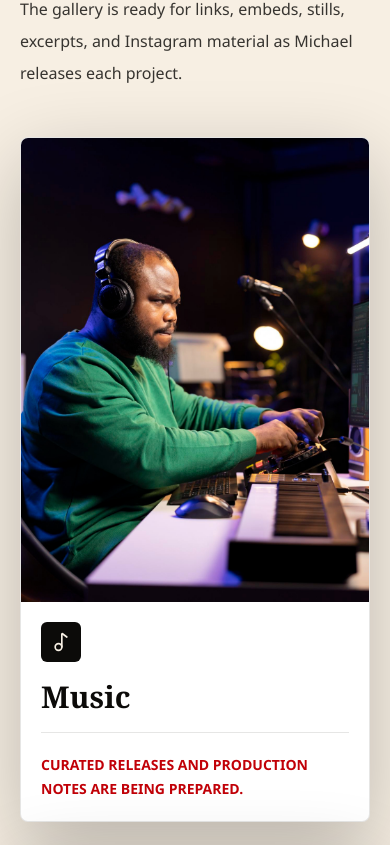
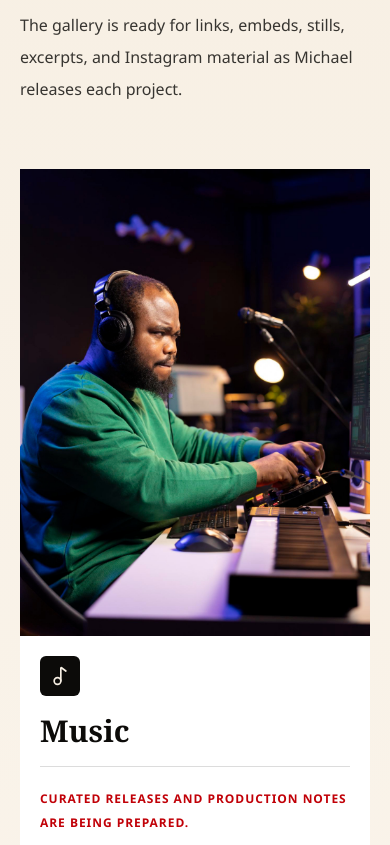
Before and after one commit to Dotunbey/music, a Next.js app: page /gallery in a window 390 px wide. Shown: the part 831-1676 px from the top of the page. Built offline with nearby package versions, Linux system fonts and the light colour scheme.

Commit message:
style: push public pages toward gallery aesthetic

```diff
--- a/src/app/(site)/gallery/page.tsx
+++ b/src/app/(site)/gallery/page.tsx
@@ -36,7 +36,7 @@ export default function GalleryPage() {
         primaryLabel="View Instagram"
       />
 
-      <section className="relative overflow-hidden bg-cream px-5 py-20 text-ink md:px-8 md:py-28">
+      <section className="gallery-wall relative overflow-hidden px-5 py-24 text-ink md:px-8 md:py-40">
         <GhostWord word="Gallery" tone="dark" className="-right-10 top-12 text-[17vw]" />
         <div className="relative mx-auto max-w-7xl">
           <SectionHeading
@@ -45,14 +45,14 @@ export default function GalleryPage() {
             body="The gallery is ready for links, embeds, stills, excerpts, and Instagram material as Michael releases each project."
             tone="dark"
           />
-          <div className="mt-12 grid gap-6 md:grid-cols-2 lg:grid-cols-4" data-stagger>
+          <div className="mt-16 grid gap-x-8 gap-y-16 md:grid-cols-2 lg:grid-cols-4" data-stagger>
             {galleryCategories.map((category, index) => {
               const Icon = category.icon;
 
               return (
                 <article
                   key={category.title}
-                  className={`card-lift relative overflow-hidden rounded-lg border border-ink/10 bg-white shadow-soft ${
+                  className={`gallery-frame card-lift relative overflow-hidden ${
                     index % 2 === 1 ? "lg:translate-y-10" : ""
                   }`}
                   data-reveal="card"
@@ -66,14 +66,14 @@ export default function GalleryPage() {
                       className="object-cover"
                     />
                   </div>
-                  <div className="p-5">
+                  <div className="p-5 md:p-6">
                     <span className="grid h-10 w-10 place-items-center rounded-md bg-ink text-cream">
                       <Icon aria-hidden="true" className="h-5 w-5" />
                     </span>
                     <h2 className="mt-5 font-display text-3xl font-black leading-none">
                       {category.title}
                     </h2>
-                    <p className="mt-5 border-t border-ink/10 pt-5 text-sm font-bold uppercase leading-6 text-red-700">
+                    <p className="gallery-caption mt-5 pt-5 text-xs font-bold uppercase leading-6 text-red-700">
                       {category.status}
                     </p>
                   </div>
--- a/src/app/(site)/page.tsx
+++ b/src/app/(site)/page.tsx
@@ -120,20 +120,19 @@ export default function Home() {
         </div>
       </section>
 
-      <section className="surface-grid relative overflow-hidden bg-cream px-5 py-20 text-ink md:px-8 md:py-28">
+      <section className="gallery-wall relative overflow-hidden px-5 py-24 text-ink md:px-8 md:py-36">
         <GhostWord word="Studio" tone="dark" className="-left-8 bottom-8 text-[17vw]" />
-        <div className="relative mx-auto grid max-w-7xl gap-10 lg:grid-cols-[0.95fr_1.05fr] lg:items-center">
+        <div className="relative mx-auto grid max-w-7xl gap-16 lg:grid-cols-[0.82fr_1.18fr] lg:items-start">
           <div>
             <p className="mb-4 text-sm font-bold uppercase text-red-700">
               Services
             </p>
-            <h2 className="font-display text-4xl font-black leading-none text-balance md:text-6xl">
-              Production support for songs that need direction.
+            <h2 className="font-display text-5xl font-black leading-none text-balance md:text-7xl">
+              Three services. No clutter.
             </h2>
-            <p className="mt-6 max-w-xl text-lg leading-8 text-ink/82">
-               Arrangement, tracking, vocal production, and practical studio
-               direction for artists who need the music to move with intention.
-             </p>
+            <p className="gallery-caption mt-8 max-w-md pt-5 text-xs font-bold uppercase leading-6 text-ink/62">
+              Vocal production / vocal arrangement / music production
+            </p>
             <div className="mt-8 flex flex-col gap-3 sm:flex-row">
               <ActionLink href="/services">View Services</ActionLink>
               <a
@@ -148,31 +147,31 @@ export default function Home() {
             </div>
           </div>
 
-          <div className="grid gap-4 sm:grid-cols-2" data-stagger>
+          <div className="grid gap-8 sm:grid-cols-3" data-stagger>
             {services.map((service, index) => {
               const Icon = service.icon;
               return (
                 <article
                   key={service.title}
-                  className={`card-lift relative overflow-hidden rounded-lg border border-ink/10 bg-white shadow-soft ${
-                    index === 1 ? "sm:translate-y-8" : ""
+                  className={`gallery-frame card-lift relative overflow-hidden ${
+                    index === 1 ? "sm:translate-y-12" : ""
                   }`}
                   data-reveal="card"
                 >
-                  <div className="relative aspect-[4/3] overflow-hidden">
+                  <div className="relative aspect-[3/4] overflow-hidden">
                     <SafeImage
                       src={service.image}
                       alt=""
                       fill
-                      sizes="(min-width: 1024px) 25vw, 50vw"
+                      sizes="(min-width: 1024px) 22vw, 50vw"
                       className="object-cover transition duration-700 group-hover:scale-105"
                     />
                   </div>
-                  <div className="p-5">
-                    <span className="grid h-10 w-10 place-items-center rounded-md bg-ink text-cream">
+                  <div className="p-5 md:p-6">
+                    <span className="grid h-9 w-9 place-items-center rounded-md bg-ink text-cream">
                       <Icon aria-hidden="true" className="h-5 w-5" />
                     </span>
-                    <h3 className="mt-5 font-display text-2xl font-black leading-none">
+                    <h3 className="mt-5 font-display text-2xl font-black leading-none md:text-3xl">
                       {service.title}
                     </h3>
                   </div>
@@ -204,25 +203,31 @@ export default function Home() {
               title="Personal projects in a quieter room."
               body="Music, poetry, short films, books, and visual fragments share one gallery-style hub away from the client-facing portfolio."
             />
-            <div className="mt-8 grid gap-4" data-stagger>
+            <div className="mt-8 grid gap-5 sm:grid-cols-3" data-stagger>
               {galleryCategories.slice(0, 3).map((category) => {
                 const Icon = category.icon;
                 return (
                   <div
                     key={category.title}
-                    className="card-lift relative flex gap-4 overflow-hidden rounded-lg border border-cream/12 bg-cream/[0.04] p-4"
+                    className="card-lift relative overflow-hidden rounded-lg border border-cream/12 bg-cream/[0.04]"
                     data-reveal="card"
                   >
-                    <span className="grid h-11 w-11 shrink-0 place-items-center rounded-md bg-red-600 text-white">
-                      <Icon aria-hidden="true" className="h-5 w-5" />
-                    </span>
-                    <div>
+                    <div className="relative aspect-[4/5]">
+                      <SafeImage
+                        src={category.image}
+                        alt=""
+                        fill
+                        sizes="(min-width: 1024px) 18vw, 33vw"
+                        className="object-cover"
+                      />
+                    </div>
+                    <div className="p-5">
+                      <span className="grid h-10 w-10 shrink-0 place-items-center rounded-md bg-red-600 text-white">
+                        <Icon aria-hidden="true" className="h-5 w-5" />
+                      </span>
                       <h3 className="font-display text-2xl font-black">
                         {category.title}
                       </h3>
-                      <p className="mt-1 leading-7 text-cream/82">
-                        {category.summary}
-                      </p>
                     </div>
                   </div>
                 );
--- a/src/app/(site)/services/page.tsx
+++ b/src/app/(site)/services/page.tsx
@@ -37,7 +37,7 @@ export default function ServicesPage() {
         primaryLabel="Message Us"
       />
 
-      <section className="relative overflow-hidden bg-cream px-5 py-20 text-ink md:px-8 md:py-28">
+      <section className="gallery-wall relative overflow-hidden px-5 py-24 text-ink md:px-8 md:py-36">
         <GhostWord word="Services" tone="dark" className="-right-10 top-10 text-[16vw]" />
         <div className="mx-auto max-w-7xl">
           <SectionHeading
@@ -46,7 +46,7 @@ export default function ServicesPage() {
             body="Simple cards, clear lanes, and one contact path. The conversation can carry the details."
             tone="dark"
           />
-          <div className="mt-12 grid gap-6 lg:grid-cols-3" data-stagger>
+          <div className="mt-16 grid gap-10 lg:grid-cols-3" data-stagger>
             {services.map((service) => {
               const Icon = service.icon;
               const whatsappMessage = `Hello Tami Bedford team, I would like to ask about ${service.title}.`;
@@ -54,7 +54,7 @@ export default function ServicesPage() {
               return (
                 <article
                   key={service.title}
-                  className="card-lift relative overflow-hidden rounded-lg border border-ink/10 bg-white shadow-soft"
+                  className="gallery-frame card-lift relative overflow-hidden"
                   data-reveal="card"
                 >
                   <div className="relative aspect-[4/5]">
@@ -66,13 +66,16 @@ export default function ServicesPage() {
                       className="object-cover"
                     />
                   </div>
-                  <div className="p-6">
+                  <div className="p-6 md:p-7">
                     <span className="grid h-11 w-11 place-items-center rounded-md bg-ink text-cream">
                       <Icon aria-hidden="true" className="h-5 w-5" />
                     </span>
                     <h2 className="mt-6 font-display text-3xl font-black leading-none">
                       {service.title}
                     </h2>
+                    <p className="gallery-caption mt-5 pt-4 text-xs font-bold uppercase leading-6 text-ink/62">
+                      {service.summary}
+                    </p>
                     <ul className="mt-6 grid gap-3">
                       {service.deliverables.map((deliverable) => (
                         <li key={deliverable} className="flex gap-3">
@@ -111,14 +114,14 @@ export default function ServicesPage() {
             title="Selected work will live under the service it proves."
             body="Songs, albums, recorded vocals, and arrangements can be linked here as Michael curates the credits."
           />
-          <div className="mt-12 grid gap-6 md:grid-cols-3" data-stagger>
+          <div className="mt-16 grid gap-8 md:grid-cols-3" data-stagger>
             {servicePortfolio.map((item) => (
               <article
                 key={item.title}
-                className="card-lift relative overflow-hidden rounded-lg border border-cream/12 bg-cream/[0.04]"
+                className="card-lift relative overflow-hidden border border-cream/12 bg-cream/[0.04]"
                 data-reveal="card"
               >
-                <div className="relative aspect-[4/3]">
+                <div className="relative aspect-[3/4]">
                   <SafeImage
                     src={item.image}
                     alt=""
--- a/src/app/globals.css
+++ b/src/app/globals.css
@@ -96,6 +96,36 @@ textarea {
     linear-gradient(rgba(247, 239, 227, 0.06) 1px, transparent 1px),
     linear-gradient(90deg, rgba(247, 239, 227, 0.06) 1px, transparent 1px);
   background-size: 48px 48px;
+}
+
+.gallery-wall {
+  background:
+    linear-gradient(180deg, rgba(247, 239, 227, 0.92), rgba(255, 252, 247, 0.98)),
+    var(--cream);
+}
+
+.gallery-caption {
+  border-top: 1px solid rgba(12, 11, 9, 0.14);
+  letter-spacing: 0.08em;
+}
+
+.gallery-frame {
+  position: relative;
+  isolation: isolate;
+  background: white;
+}
+
+.gallery-frame::before {
+  position: absolute;
+  inset: 0;
+  z-index: 1;
+  pointer-events: none;
+  content: "";
+  border: 1px solid rgba(12, 11, 9, 0.1);
+}
+
+.gallery-rule {
+  border-top: 1px solid rgba(12, 11, 9, 0.14);
 }
 
 .grain {
```
